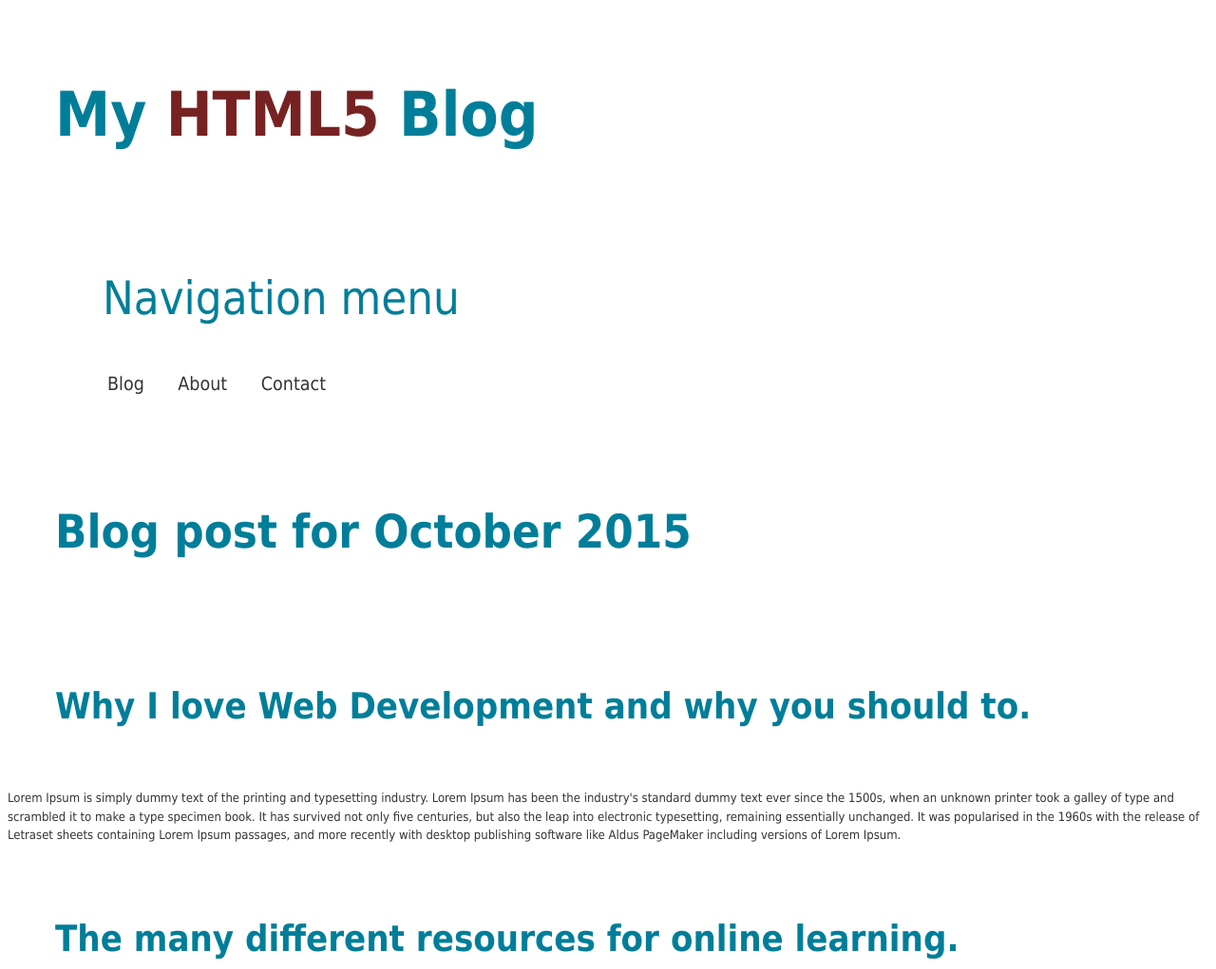
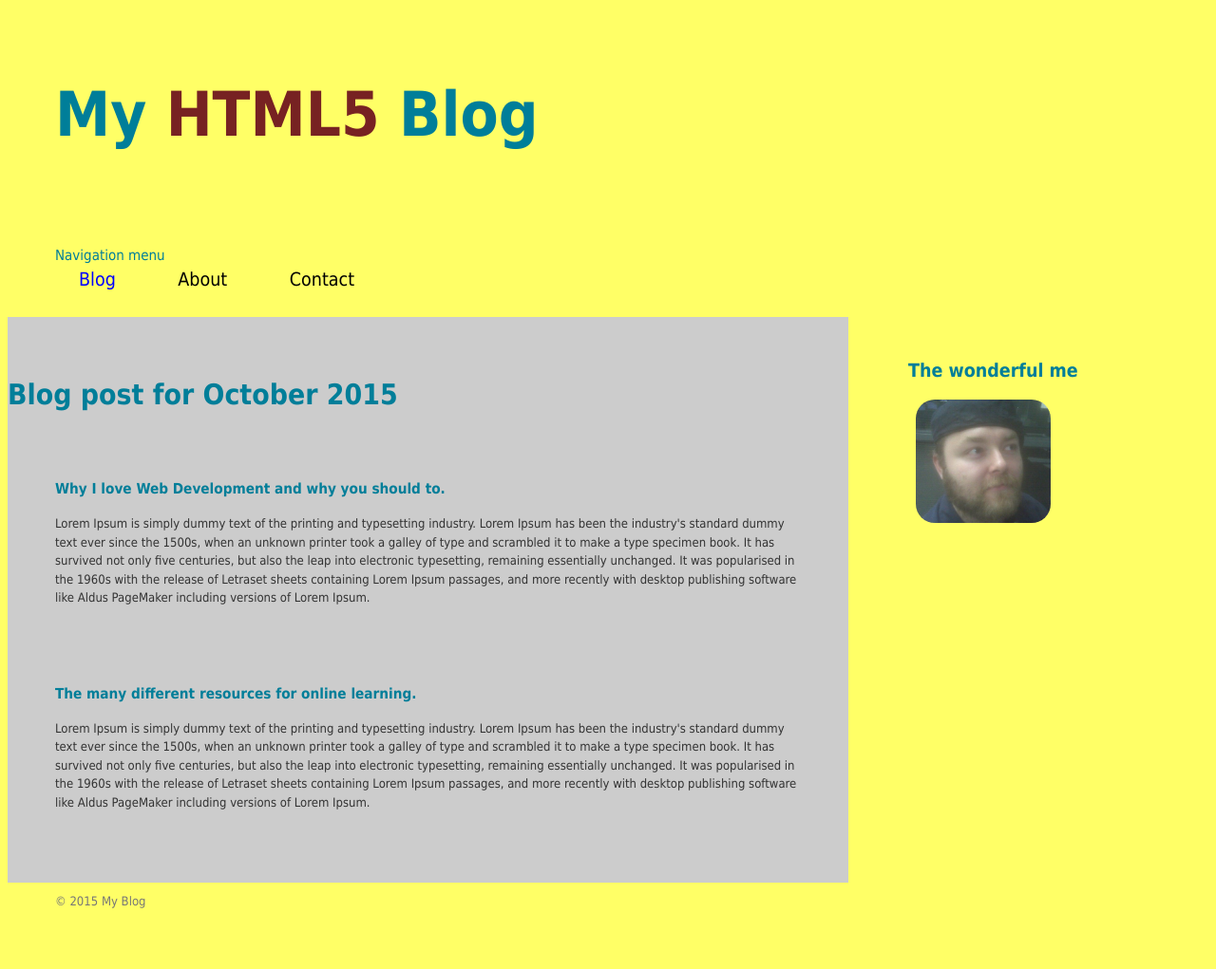
Before and after one commit to yobeewon/personalBlog, a plain HTML site: page index.html in a window 1280 px wide. Shown: the top 1021 px of the page at 95% size. After the commit the page ends 983 px from the top, so only its background shows below. Drawn offline with Linux system fonts and the light colour scheme.

Commit message:
made some css changes

```diff
--- a/css/style.css
+++ b/css/style.css
@@ -6,7 +6,7 @@ html,body {
 }
 body {
 	font: .8125em/1.5 Tahoma, Verdana, Geneva, Arial, Helvetica, sans-serif;
-	background: #fff;
+	background: #ffff66;
 	color: #333;
 }
 header,
@@ -31,6 +31,17 @@ header {
 header span {
 	color: #722;
 }
+a {
+	text-decoration: none;
+	color: #000;
+}
+nav a.selected, nav a:hover {
+	color: #0000ff;
+}
+nav ul {
+	margin: 0 10px;
+	padding: 0;
+}
 nav {
 	font-size: 1.5em;
 	margin: 5px 0;
@@ -39,4 +50,62 @@ nav {
 nav li {
 	display: inline;
 	margin: 0 15px
+
 }
+nav li:first-child {
+	margin-left: 0;
+}
+nav span,
+nav a {
+	padding: 3px 15px 4px;
+}
+nav span {
+	background: #722;
+	color: #fff;
+}
+nav header {
+	margin-left: 0;
+	font-size: 15px;
+	padding: 0;
+}
+section {
+	float: left;
+	padding: 35px 0;
+	position: relative;
+	width: 70%;
+}
+section article {
+	margin: 0 50px 40px;
+	padding: 25px 0 0;
+	position: relative;
+}
+section header {
+	font-size: 1em;
+	padding: 0;
+}
+section h2 {
+	font-size: 2.3em;
+}
+aside {
+	float: right;
+	padding: 25px 0 30px;
+	position: relative;
+	width: 25%;
+}
+aside img {
+	display: block;
+	max-width: 45%;
+	margin: 2.5%;
+	border-radius: 20px;
+}
+aside h2 {
+	color: #007e99;
+}
+footer {
+	clear: both;
+	color: #777;
+	padding: 10px 50px;
+}
+section {
+	background: #ccc;
+}
--- a/index.html
+++ b/index.html
@@ -3,6 +3,7 @@
 	<head>
 		<meta charset="utf-8">
 		<title>Blog</title>
+		<link rel "stylesheet" href= "css/normalize.css">
 		<link rel="stylesheet" href="css/style.css">
 	</head>
 	<body>
@@ -14,9 +15,9 @@
 				Navigation menu
 			</header>
 				<ul>
-					<li>Blog</li>
-					<li>About</li>
-					<li>Contact</li>
+					<li><a href="index.html" class="selected">Blog</a></li>
+					<li><a href="about.html">About</a></li>
+					<li><a href="contact.html">Contact</a></li>
 				</ul>
 		</nav>
 		<section>
@@ -36,5 +37,14 @@
 				<p>Lorem Ipsum is simply dummy text of the printing and typesetting industry. Lorem Ipsum has been the industry's standard dummy text ever since the 1500s, when an unknown printer took a galley of type and scrambled it to make a type specimen book. It has survived not only five centuries, but also the leap into electronic typesetting, remaining essentially unchanged. It was popularised in the 1960s with the release of Letraset sheets containing Lorem Ipsum passages, and more recently with desktop publishing software like Aldus PageMaker including versions of Lorem Ipsum.</p>
 			</article>
 		</section>
+		<aside>
+			<h2>
+				The wonderful me
+			</h2>
+			<img src="img/me.jpg" alt="Picture of me">
+		</aside>
+		<footer>
+			<p>&copy; 2015 My Blog</p>
+		</footer>
 	</body>
 </html>
```
Also changed, not shown: img/me.jpg (added).
